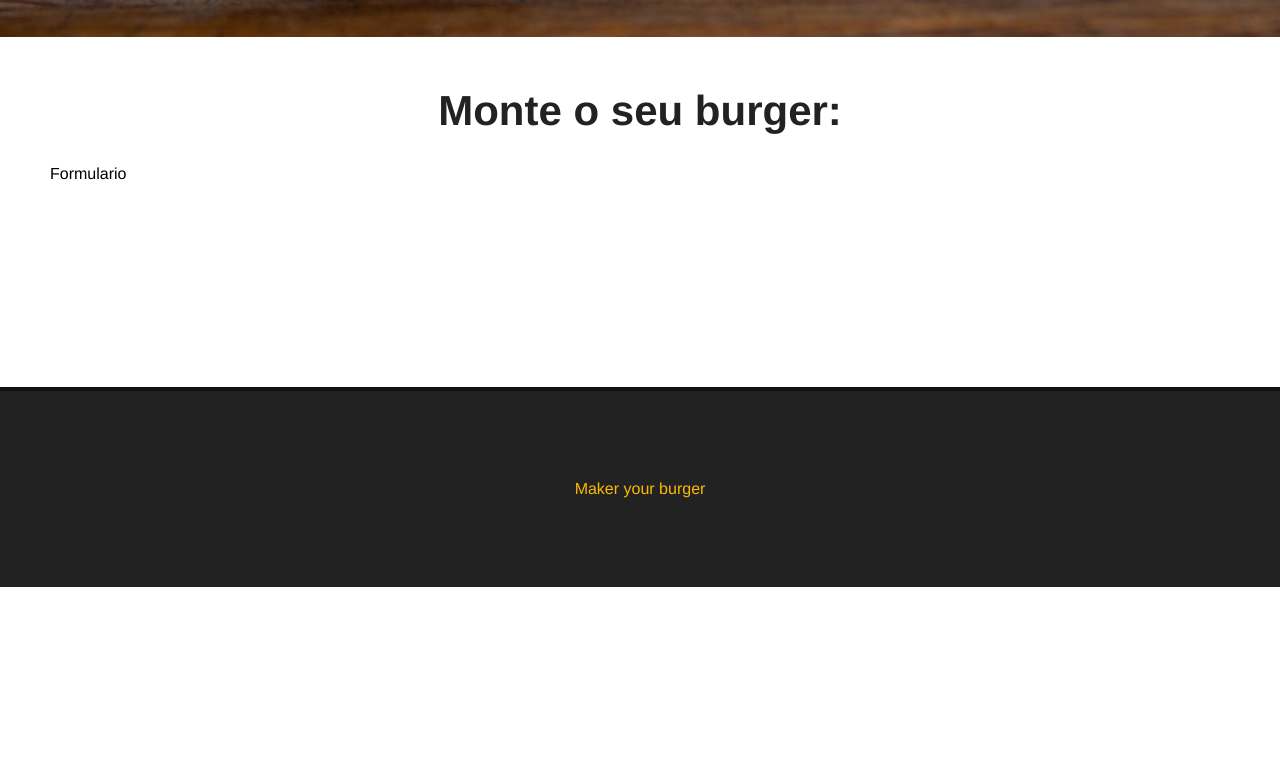
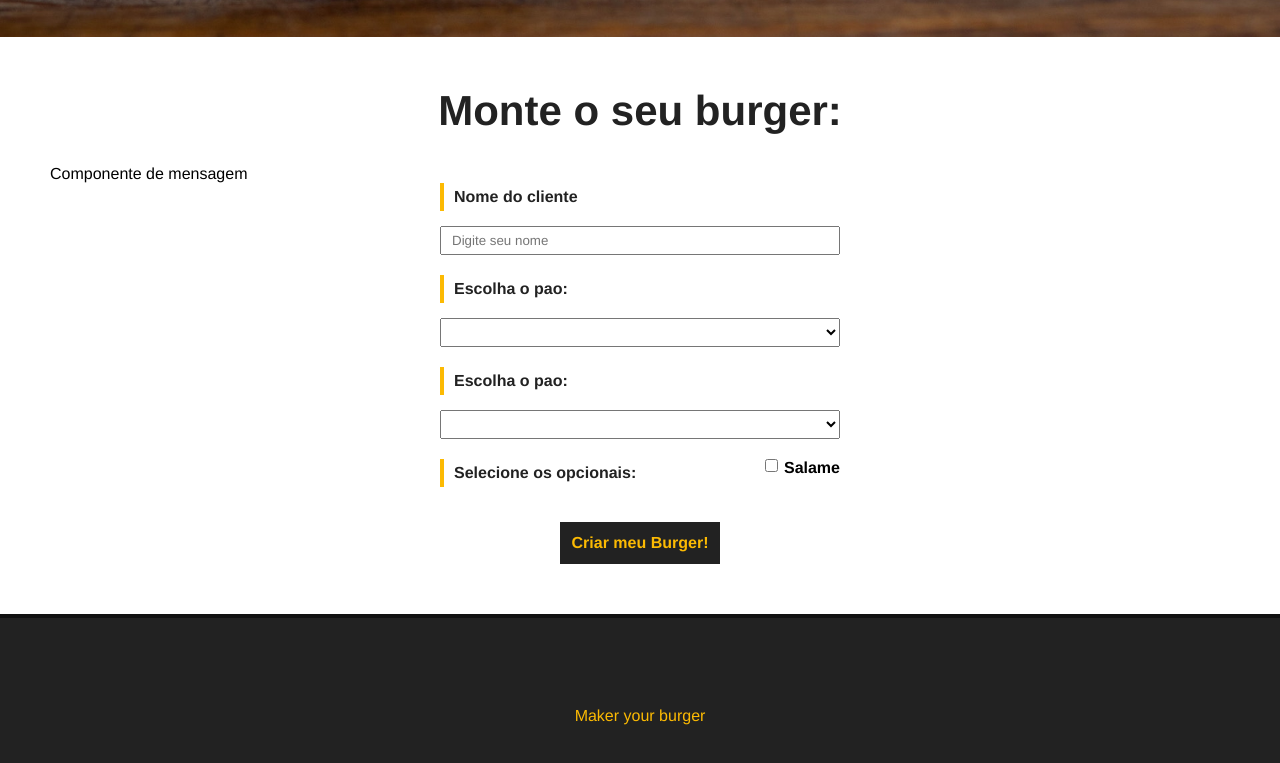
Before and after one commit to Geraldini2000/Projeto-Buguer, a Vue app: page / in a window 1280 px wide. Shown: the part 541-1304 px from the top of the page. Before the commit the page ends 1128 px from the top, so only its background shows below. Built offline with nearby package versions, Linux system fonts and the light colour scheme.

Commit message:
Criando formulario de cadastro

```diff
--- /dev/null
+++ b/src/components/BurgerForm.vue
@@ -0,0 +1,120 @@
+<template>
+    <div>
+        <p>Componente de mensagem</p>
+
+        <div>
+            <form id="burger-form">
+
+            <div class="input-container">
+                <label for="nome">Nome do cliente</label>
+                <input type="text" id="nome" name="nome" v-model="nome" placeholder="Digite seu nome">
+            </div>
+
+            <div class="input-container">
+                <label for="pao">Escolha o pao:</label>
+                <select name="pao" id="pao" v-model="pao">
+                    <option value="">Selecione o seu pao</option>
+                    <option value="">Integral</option>
+                </select>
+            </div>
+
+            <div class="input-container">
+                <label for="carne">Escolha o pao:</label>
+                <select name="carne" id="carne" v-model="carne">
+                    <option value="">Escolha a carne do seu Burger</option>
+                    <option value="maminha">Maminha</option>
+                </select>
+            </div>
+
+            <div id="opcionais-container" class="input-container">
+                <label id="opcionais-title" for="opcionais">Selecione os opcionais:</label>
+                <div class="checkbox-container">
+                    <input type="checkbox" name="opcionais" v-model="opcionais">
+                    <span>Salame</span>
+                </div>
+
+            </div>
+
+             <div class="input-container">
+                <input type="submit" class="submit-btn" value="Criar meu Burger!">
+             </div>
+
+            </form>
+        </div>
+
+    </div>
+</template>
+
+<script>
+export default {
+    name: "BurgerForm"
+}
+</script>
+
+<style scoped>
+    #burger-form{
+        max-width: 400px;
+        margin: auto;
+    }
+
+    .input-container{
+        display: flex;
+        flex-direction: column;
+        margin-bottom: 20px;
+    }
+
+    label {
+        font-weight: bold;
+        margin-bottom: 15px;
+        color: #222;
+        padding: 5px 10px;
+        border-left: 4px solid #FCBA03;
+    }
+
+    input, select {
+        padding:  5px 10px;
+        widows: 300px;
+    }
+
+    #opcionais-container {
+        flex-direction: row;
+    }
+
+    #opcionais-title {
+        width: 100%;
+    }
+
+    .checkbox-container {
+        display: flex;
+        align-items: flex-start;
+
+    }
+
+    .checkbox-container span,
+    .checkbox-container input{
+        width: auto;
+    }
+
+    .checkbox-container span {
+        margin-left: 6px;
+        font-weight: bold;
+    }
+
+    .submit-btn {
+        background-color: #222;
+        color: #FCBA03;
+        font-weight: bold;
+        border: 2px solid #222;
+        padding: 10px;
+        font-size: 16px;
+        margin: 0 auto;
+        cursor: pointer;
+        transition: .5s;
+    }
+
+    .submit-btn:hover {
+        background-color: transparent;
+        color: #222;
+    }
+
+</style>
--- a/src/views/HomeView.vue
+++ b/src/views/HomeView.vue
@@ -2,17 +2,19 @@
   <Banner />
   <div class="main-container">
   <h1>Monte o seu burger:</h1>
-  <p>Formulario</p>
+  <BurgerForm />
   </div>
 </template>
 
 <script>
 import Banner from '../components/Banner.vue'
+import BurgerForm from '../components/BurgerForm.vue'
 
   export default {
     name: 'Home',
     components: {
-      Banner
+      Banner,
+      BurgerForm,
     }
   }
 </script>
```
